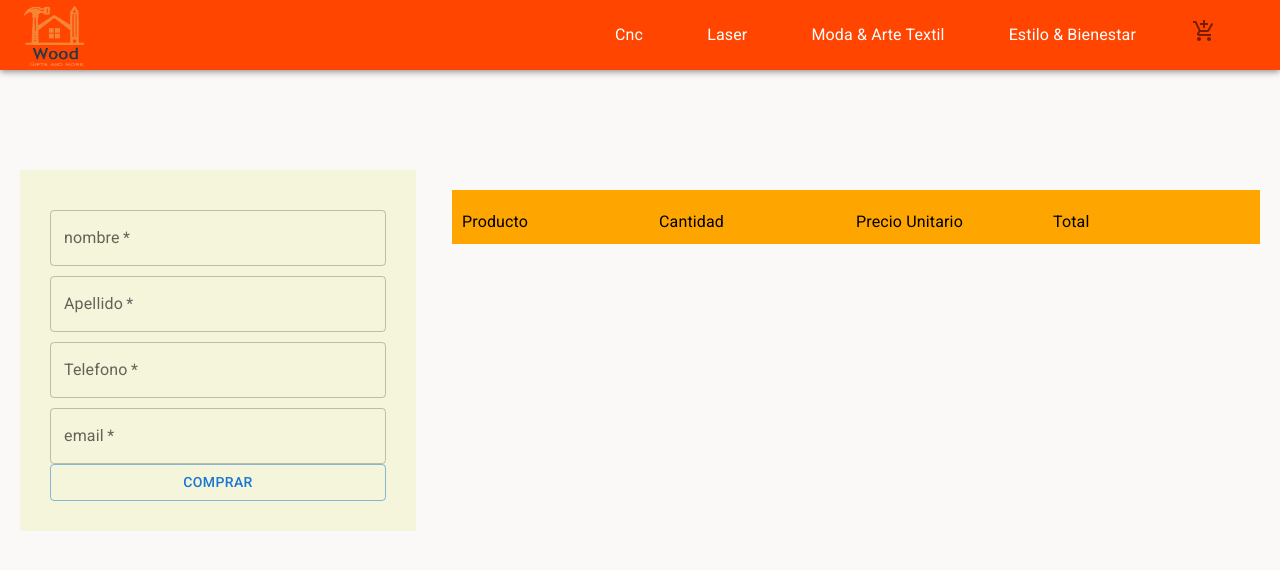
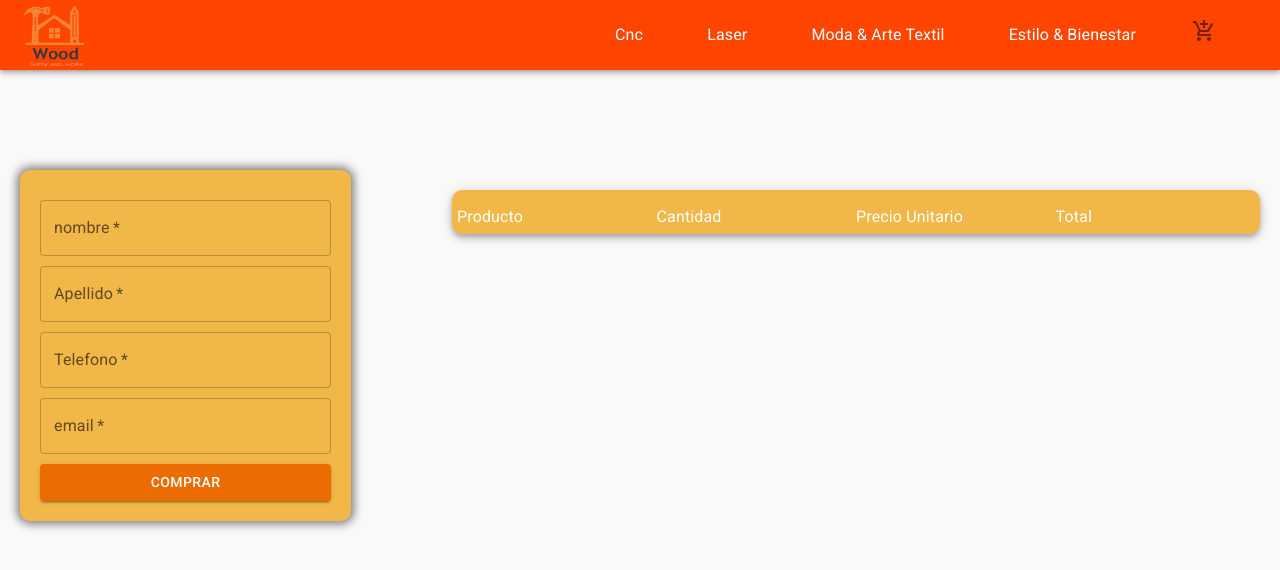
Before and after one commit to SebastianM29/ecommerceReact, a React (Vite) app: page /checkout in a window 1280 px wide. Shown: the top 570 px of the page. Built offline with nearby package versions, Linux system fonts and the light colour scheme.

Commit message:
addfinalAgregando1

```diff
--- a/src/components/Checkout/Checkout.jsx
+++ b/src/components/Checkout/Checkout.jsx
@@ -66,18 +66,15 @@ export const Checkout = () => {
         marginTop:"100px",
         marginLeft:"20px",
         flexFlow:"column",
-
+        width:"70%",
         minHeight:300,
-        backgroundColor:"beige",
-        padding:"30px"
-
-
+        backgroundColor:"#F2B749",
+        padding:"20px",
+        borderRadius:"10px",
+        boxShadow:"0px 0px 10px 3px rgba(0, 0, 0, 0.5)"
     }}
      onSubmit={handleSubmit}
     >
-
-
-
 
         <TextField
      sx={{marginTop:"10px"}}
@@ -128,18 +125,7 @@ export const Checkout = () => {
      >
 
      </TextField>
-
-
-
-
-
-
-
-
-
-
-
-      <Button type="submit" variant="outlined">comprar</Button>
+      <Button sx={{marginTop:"10px"}} type="submit" color="warning" variant="contained">comprar</Button>
       {
         ordenId && (
           <Typography> Compra realizada Nº de Orden: {ordenId}</Typography>
@@ -152,8 +138,8 @@ export const Checkout = () => {
 
       </Grid2>
       <Grid2 size={{sm:8}} sx={{padding:"20px"}}>
-       <Box sx={{marginTop:"100px",backgroundColor:"orange",padding:"10px"}}>
-      <Box sx={{ display: "flex", marginTop: "10px",justifyContent:"space-between", fontWeight: "bold" }}>
+       <Box sx={{marginTop:"100px",backgroundColor:"#F2B749",boxShadow:5,borderRadius:"10px",padding:"5px"}}>
+      <Box sx={{ display: "flex", marginTop: "10px",color:"white",justifyContent:"space-between", fontWeight: "bold" }}>
       <Typography sx={{flex:1}}>Producto</Typography>
       <Typography sx={{flex:1}}>Cantidad</Typography>
       <Typography sx={{flex:1}}>Precio Unitario</Typography>
@@ -161,12 +147,11 @@ export const Checkout = () => {
        </Box>
       {
       carrito.map(element => (
-        <Box key={element.item.id} sx={{marginTop:"50px" ,display:"flex",justifyContent:"space-between"}}>
-        <Typography sx={{flex:1}}>{element.item.nombre}</Typography>
-        <Typography sx={{flex:1}}>{element.cantidad}</Typography>
-        <Typography sx={{flex:1}}>{element.item.precio}</Typography>
-        <Typography sx={{flex:1}}>Precio Total: {element.item.precio * element.cantidad}</Typography>
-        <Typography ></Typography>
+        <Box key={element.item.id} sx={{marginTop:"20px" ,display:"flex",justifyContent:"space-between"}}>
+        <Typography variant="body1" sx={{flex:1}}>{element.item.nombre}</Typography>
+        <Typography variant="body1" sx={{flex:1}}>{element.cantidad}</Typography>
+        <Typography variant="body1" sx={{flex:1}}>{element.item.precio}</Typography>
+        <Typography variant="body1" sx={{flex:1}}>Precio Total: {element.item.precio * element.cantidad}</Typography>
         </Box>
 
 
--- a/src/components/ItemDetail/ItemDetail.jsx
+++ b/src/components/ItemDetail/ItemDetail.jsx
@@ -46,7 +46,7 @@ export const ItemDetail = ({id,nombre,precio,imagePath,stock}) => {
     </CardContent>
 
     {
-      cantidad > 0 ? (<Button component={Link} to={"/cart"} >  terminar compra </Button> ):(<Counter stock = {stock} counter = {counter} suma ={suma} rest = {rest} agregar={agregar}/>)
+      cantidad > 0 ? ( <>  <Button component={Link} to={"/cart"} >  terminar compra </Button> <Button sx={{color:"orange"}} component={Link} to={"/"} >  seguir comprando </Button> </>):(<Counter stock = {stock} counter = {counter} suma ={suma} rest = {rest} agregar={agregar}/>)
     }
 
 
--- a/src/components/ItemListContainer/ItemListContainer.jsx
+++ b/src/components/ItemListContainer/ItemListContainer.jsx
@@ -38,7 +38,7 @@ const valueMessage = useCategoryMessage(idCat)
   return (
     <>
 
-     <Typography variant="body1" sx={{display:"flex" , justifyContent:"center", marginTop:"20px" ,marginBottom:"60px"}}>{valueMessage}</Typography>
+     <Typography variant="body2" sx={{display:"flex" , justifyContent:"center", margin:"20px" ,marginBottom:"60px"}}>{valueMessage}</Typography>
 
     <ItemList products = {products} />
 
--- a/src/components/NavBar/NavBar.jsx
+++ b/src/components/NavBar/NavBar.jsx
@@ -1,25 +1,29 @@
 import { useState } from "react"
 import { Link } from "react-router-dom";
 import { NavListDrawer } from "./NavListDrawer"
-import { AppBar, Box, Drawer, IconButton, List, ListItem,ListItemButton,ListItemText,Toolbar, Typography } from "@mui/material"
+import { AppBar, Box, Drawer, IconButton, List, ListItem,ListItemButton,ListItemText,Toolbar } from "@mui/material"
 import { CartWidget } from "../CartWidget/CartWidget"
 import { Menu } from "@mui/icons-material"
 
 
 const navLinks = [
 {
+  id:1,
   title : "Cnc",
   href: "madera"
 },
 {
+  id:2,
   title: "Laser",
   href: "laser"
 },
 {
+  id:3,
   title: "Moda & Arte Textil",
   href: "textil"
 },
 {
+  id:4,
   title: "Estilo & Bienestar",
   href: "cPersonal"
 }
```
